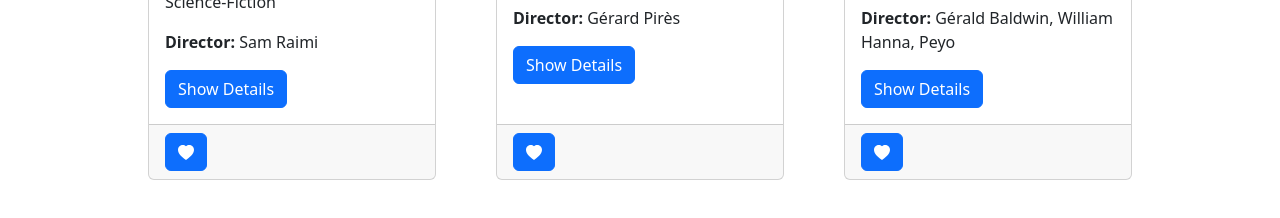
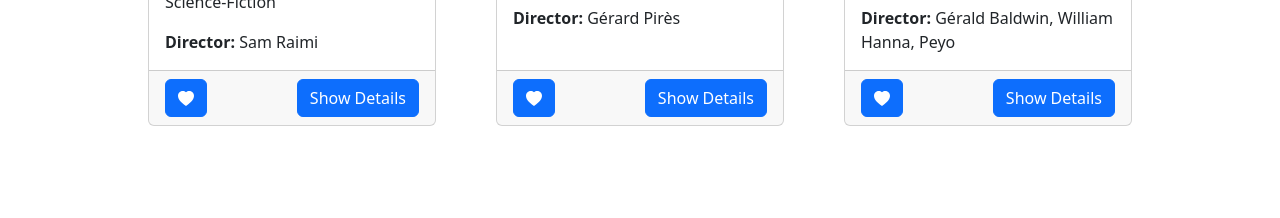
Before and after one commit to AlexisCro/ISITECH-L2-infra-dev-grp-1, a React (Create React App) app: page / in a window 1280 px wide. Shown: the part 374-592 px from the top of the page. Built offline with nearby package versions, Linux system fonts and the light colour scheme.

Commit message:
add show detail in footer

```diff
--- a/src/components/Card.tsx
+++ b/src/components/Card.tsx
@@ -30,7 +30,6 @@
   const removeFavorite = (movie: movie) => {
     const newFavoriteMovies = favorites.filter((favorites) => favorites.Title !== movie.Title);
     setFavoriteMovies(newFavoriteMovies);
-
   };
 
   return (
@@ -49,22 +48,22 @@
         {showDetails && (
           <div className="card-details">
             <p className="card-text">
-              <strong>Plot:</strong> {plot}
+              <strong>Detail :</strong> {plot}
             </p>
           </div>
         )}
+      </div>
+      <div className="card-footer d-flex justify-content-between">
+        <Favorite
+          favorites={favorites}
+          movie={movie}
+          onClick={() => {
+            favorites.some((favorite) => favorite.Title === movie.Title) ? removeFavorite(movie) : addFavorite(movie);
+          }}
+        />
         <button onClick={ShowDetail} className="btn btn-primary">
           {showDetails ? "Hide Details" : "Show Details"}
         </button>
-      </div>
-      <div className="card-footer">
-        <Favorite
-          favorites={favorites}
-          movie={movie}
-          onClick= {() => {
-            favorites.some((favorite) => favorite.Title === movie.Title) ? removeFavorite(movie) : addFavorite(movie);
-          }}
-        />
       </div>
     </div>
   );
```
